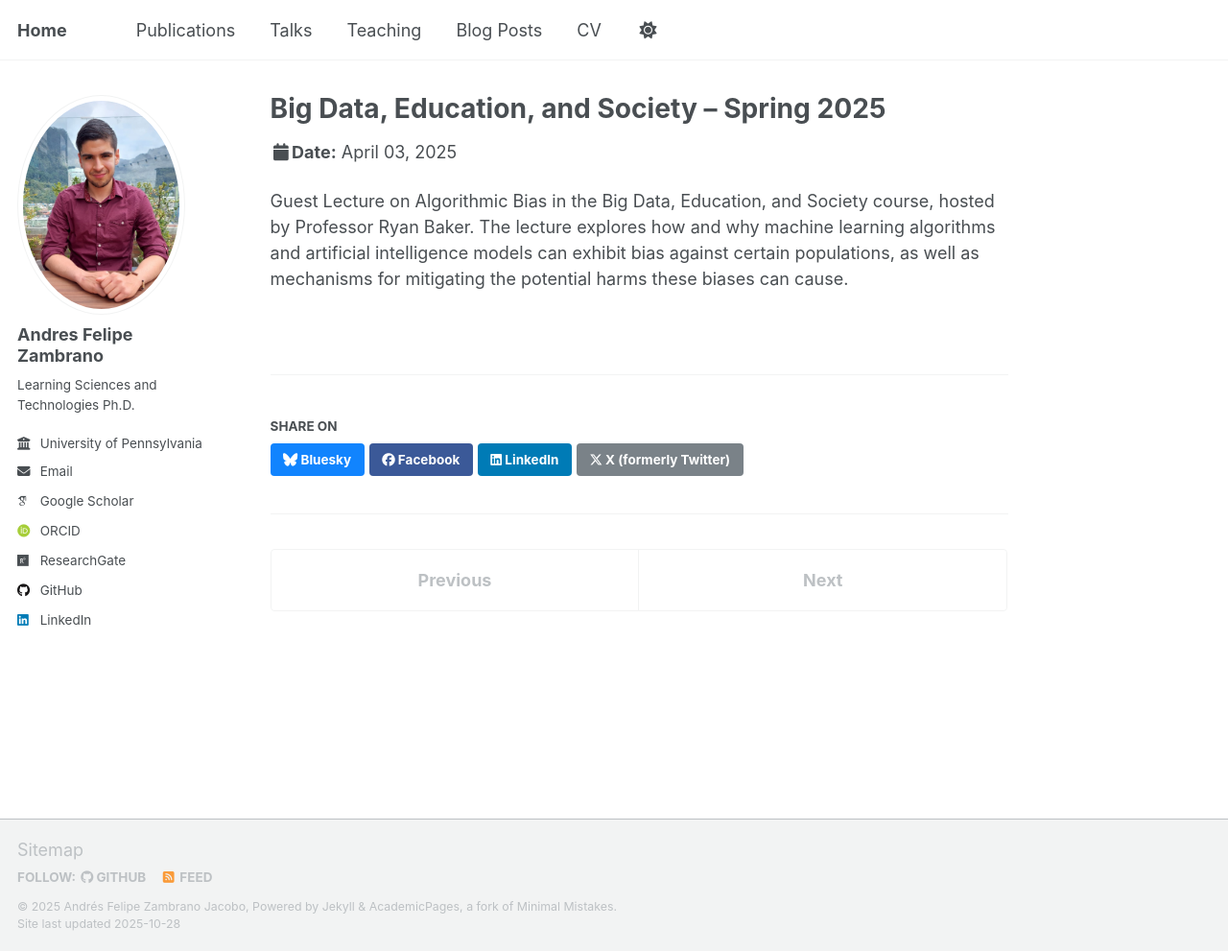
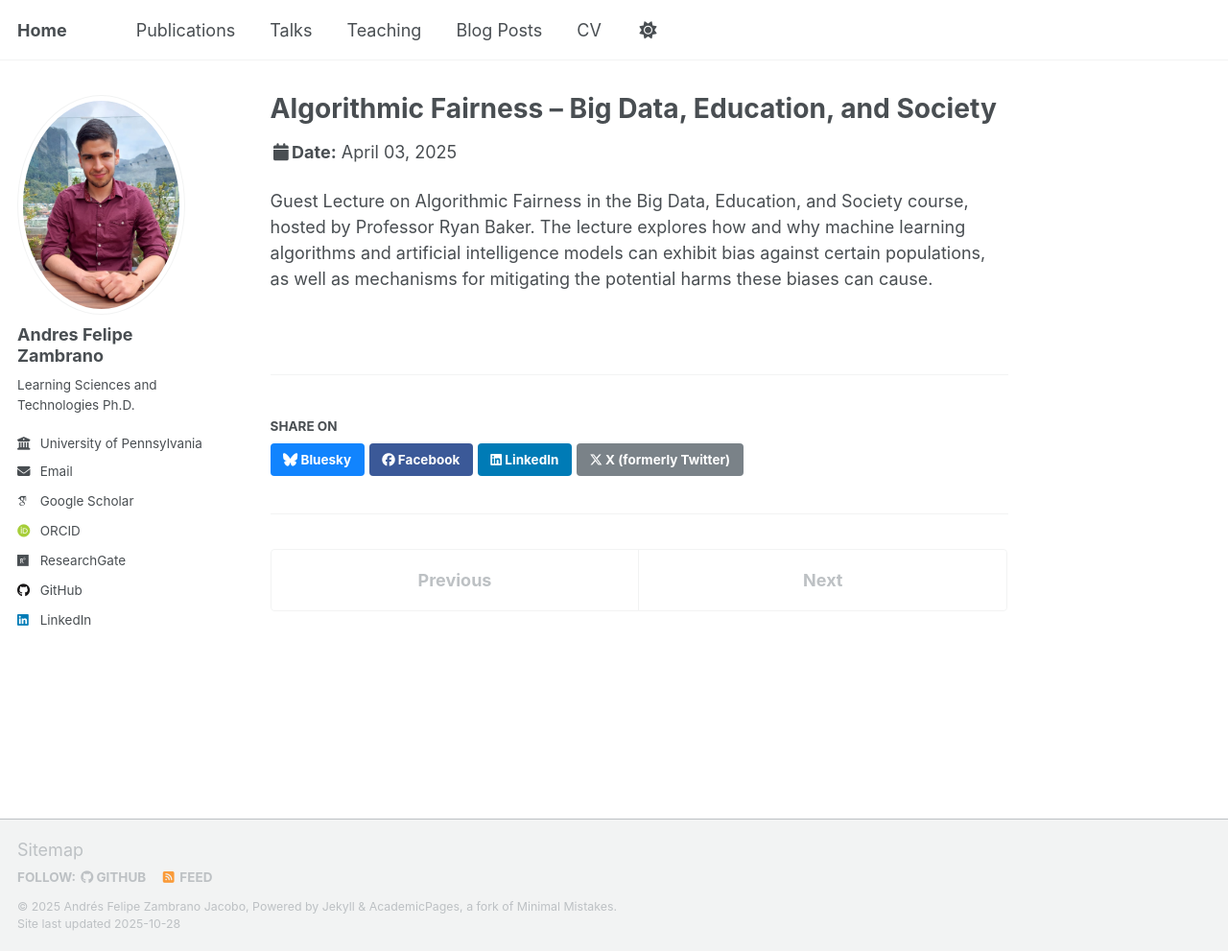
Before and after one commit to afzambrano/afzambrano.github.io, a Jekyll site: the page built from _talks/2025-algorithmic-bias.md, in a window 1280 px wide and 991 px high. Shown: the whole window at 96% size. Built offline with Jekyll 4.4.1, drawn with Linux system fonts in a browser that asks for light colours; some web fonts are replaced; a script that is not in the unit is left out.

Commit message:
Update 2025-algorithmic-bias.md

```diff
--- a/_talks/2025-algorithmic-bias.md
+++ b/_talks/2025-algorithmic-bias.md
@@ -1,10 +1,9 @@
 ---
-title: "Big Data, Education, and Society -- Spring 2025"
+title: "Algorithmic Fairness -- Big Data, Education, and Society"
 collection: talks
 type: "Guest Lecture"
 permalink: /talks/2025-algorithmic-bias
 venue: "University of Pennsylvania, Graduate School of Education"
 date: 2025-04-03
-location: "Philadelphia, Pennsylvania"
 ---
-Guest Lecture on Algorithmic Bias in the Big Data, Education, and Society course, hosted by Professor Ryan Baker. The lecture explores how and why machine learning algorithms and artificial intelligence models can exhibit bias against certain populations, as well as mechanisms for mitigating the potential harms these biases can cause.
+Guest Lecture on Algorithmic Fairness in the Big Data, Education, and Society course, hosted by Professor Ryan Baker. The lecture explores how and why machine learning algorithms and artificial intelligence models can exhibit bias against certain populations, as well as mechanisms for mitigating the potential harms these biases can cause.
```
